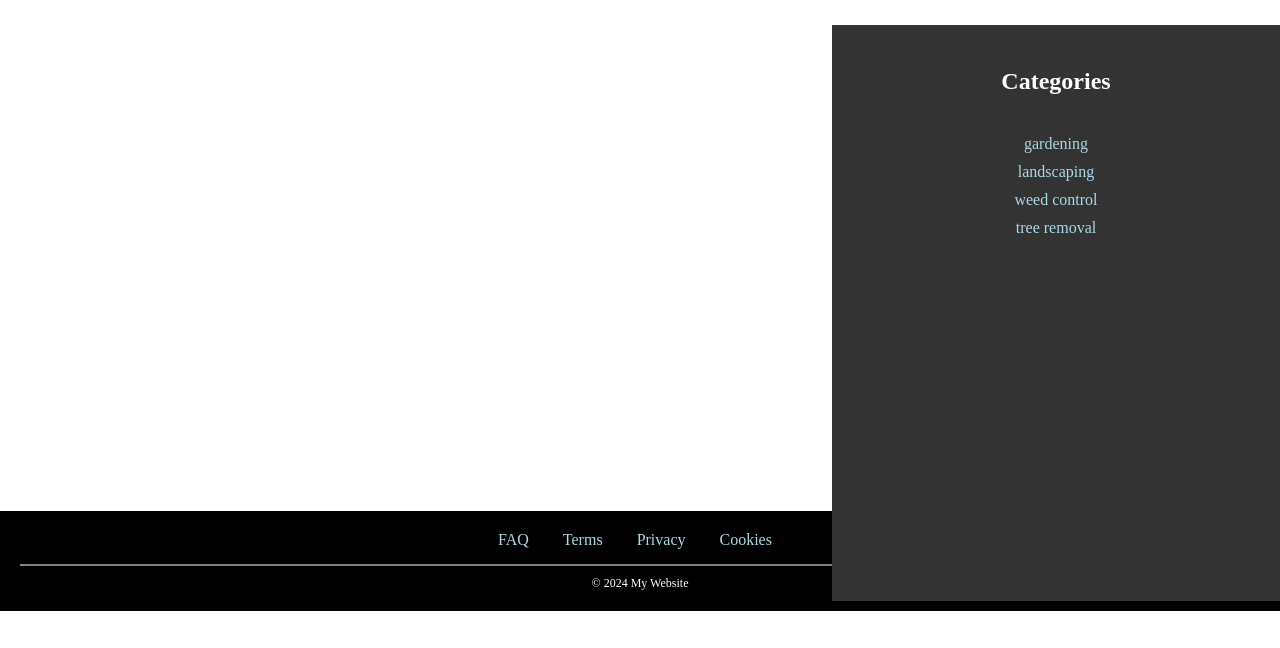
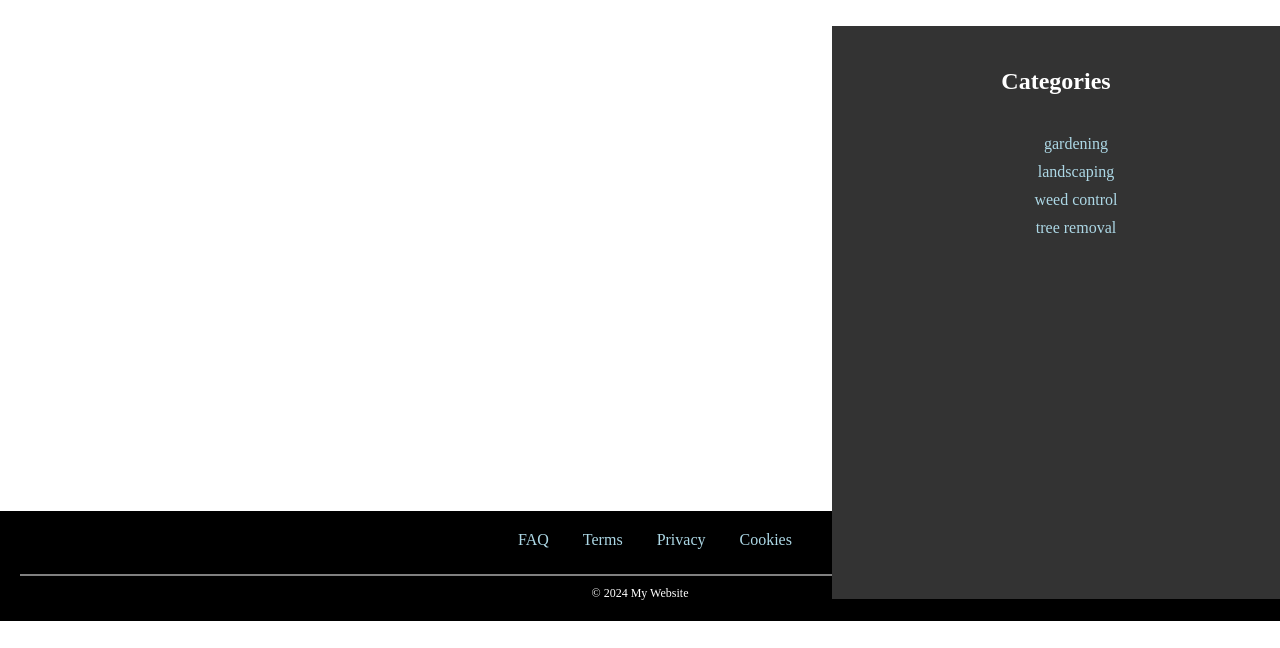
Before and after one commit to alexcovi1/basic-navigation-example, a plain HTML site: page index.html in a window 1280 px wide. Shown: the part 152-800 px from the top of the page. Drawn offline with Linux system fonts and the light colour scheme.

Commit message:
added last modifies to css and html2

```diff
--- a/style.css
+++ b/style.css
@@ -2,12 +2,11 @@
 * {
     box-sizing: border-box;
     margin: 0;
-    padding: 0;
     text-decoration: none;
     list-style: none
 
 }
-
+/* cooment */
 
 /* Primary Navigation */
 .nav-container {
@@ -17,7 +16,7 @@
 }
 
 .logo {
-    width: 10%;
+    width:10%;
     margin-left: 20px;
     margin-top: 0px;
 }
@@ -44,9 +43,12 @@
 nav ul {
     margin-bottom: 15px;
     list-style-type: none;  /* Rimuove i punti della lista */
+    display: inline-block;
 
 
 }
+
+
 
 nav ul li {
     margin-right: 20px;
@@ -82,12 +84,11 @@ nav ul li {
 /* Side navigation (30% width) */
 .side-nav {
     background-color: #333;
-    height: 100.5%;
+    height: 100%;
     width: 35%;
-    padding:43px;
     display: inline-block;
     margin-left: 65%;
-    margin-top: -15.5%;
+    margin-top: -50%;
 
 }
 
@@ -95,6 +96,7 @@ nav ul li {
     color: white;
     text-align: center;
     margin-bottom: 40px;
+    margin-top: 42px;
 
 }
 
```
